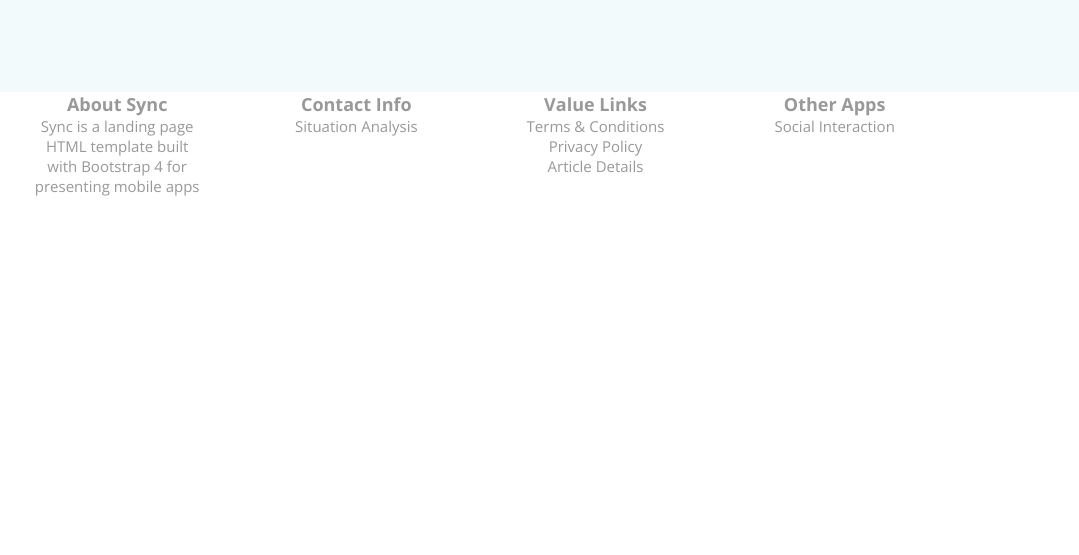
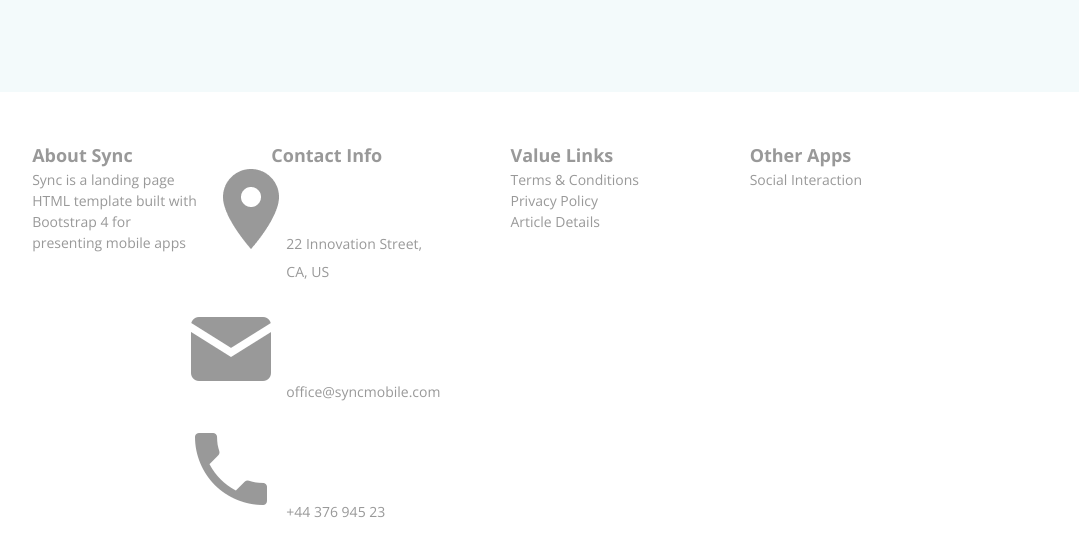
Before and after one commit to Sara-Poyo-Pastor/replica-web, a plain HTML site: page index.html in a window 1280 px wide. Shown: the part 5320-5875 px from the top of the page, without its empty margins (67-1146 px from the left). Before the commit the page ends 5566 px from the top, so only its background shows below. Drawn offline with nearby package versions, Linux system fonts and the light colour scheme.

Commit message:
last 16:26

```diff
--- a/index.html
+++ b/index.html
@@ -242,7 +242,17 @@
                 </div>
                 <div class="cell">
                     <div class="footer1"><h5 class="footer_titles">Contact Info</h5></div>
-                    <div class="description"><h5 class="footer_text">Situation Analysis</h5></div>
+                    <div class="footer_list">
+                        <ul class="list4">
+                            <li>22 Innovation Street, CA, US</li>
+                        </ul>
+                        <ul class="list5">
+                            <li>office@syncmobile.com</li>
+                        </ul>
+                        <ul class="list6">
+                            <li>+44 376 945 23</li>
+                        </ul>
+                    </div>
                 </div>
                 <div class="cell">
                     <div class="footer1"><h5 class="footer_titles">Value Links</h5></div>
--- a/styles/style1.css
+++ b/styles/style1.css
@@ -347,7 +347,6 @@
     padding-right: 15px;
 }
 .list2{
-    padding-left: ;
     list-style-image: url(/images/check.png);
     font-size: 16px;
     font-weight: 400;
@@ -565,6 +564,7 @@
 }
 .icons-footer{
     width: 100%;
+    padding-top: 50px;
     padding-left: 30px;
     padding-right: 15px;
     margin-left: auto;
@@ -586,13 +586,53 @@
     background-color: transparent;
 }
 .footer_titles{
+    text-align: left;
     font-size: 18px;
     color: #999;
+    line-height: 1.5;
 }
 .footer_text{
-    font-size: 15px;
+    text-align: left;
+    font-size: 14px;
+    line-height: 1.5;
     font-weight: 400;
     color: #999;
+}
+.list4{
+    list-style-image: url(/images/Vector.png);
+    font-size: 14px;
+    font-weight: 400;
+    color: #999;
+    box-sizing: border-box;
+    display: block;
+    text-align: left;
+    padding-left: 15px;
+    line-height: 2;
+    padding-bottom: 15px;
+}
+.list5{
+    list-style-image: url(/images/Mail.png);
+    font-size: 14px;
+    font-weight: 400;
+    color: #999;
+    box-sizing: border-box;
+    display: block;
+    text-align: left;
+    padding-left: 15px;
+    line-height: 2;
+    padding-bottom: 15px;
+}
+.list6{
+    list-style-image: url(/images/Phone.png);
+    font-size: 14px;
+    font-weight: 400;
+    color: #999;
+    box-sizing: border-box;
+    display: block;
+    text-align: left;
+    padding-left: 15px;
+    line-height: 2;
+    padding-bottom: 15px;
 }
 .cell5{
     display: inline-block;
```
